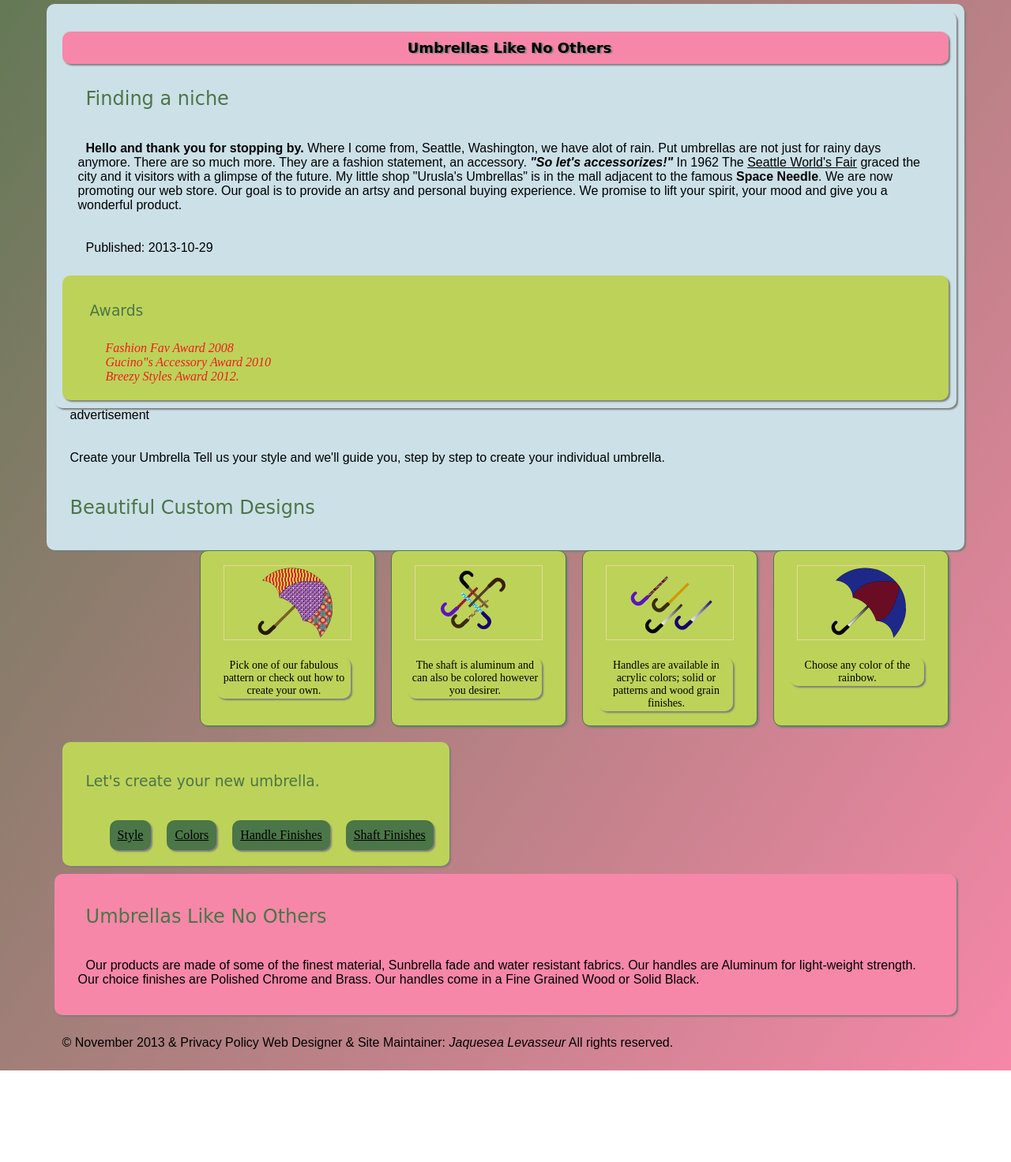
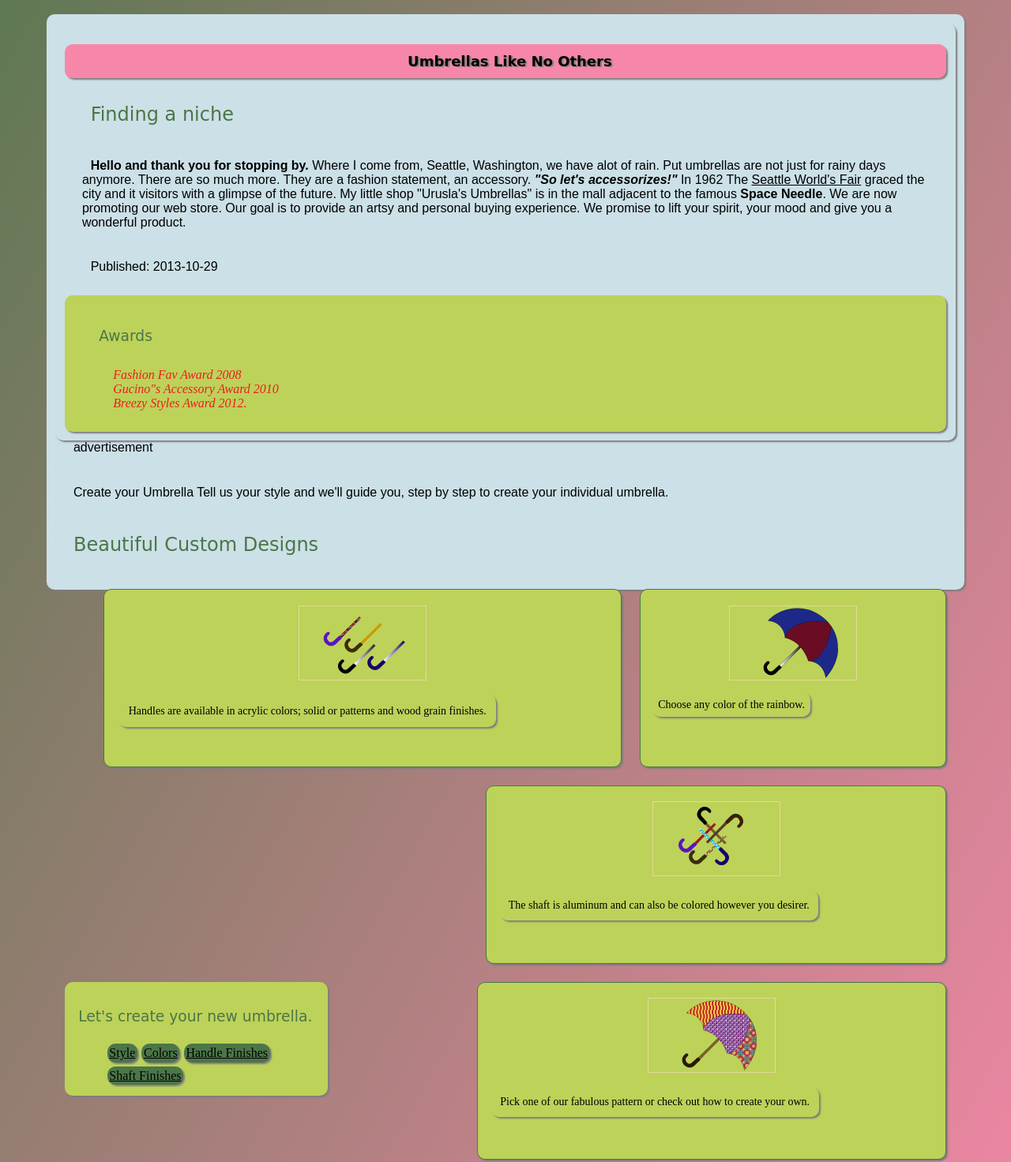
Before and after one commit to jaquesea/Urusla-s-Umbrellas, a plain HTML site: page index.html in a window 1280 px wide. Shown: the part 547-2019 px from the top of the page at 79% size. Before the commit the page ends 1903 px from the top, so only its background shows below. Drawn offline with Linux system fonts and the light colour scheme; a web font is replaced by a local one.

Commit message:
More Responive
Please grade this final entry of the night.  Thank you

```diff
--- a/css/main.css
+++ b/css/main.css
@@ -41,7 +41,7 @@ body{
 
 #nav li{
 	background-color: #4b7648; /*--pink---*/
-	padding: 10px;
+	padding: 1%;
 	display: inline;
 	border-radius: 10px;
 	-mox-box-shadow: 2px 2px 2px #7f7d7c;
@@ -56,7 +56,7 @@ h1{
 	font-weight: bold;
 	text-shadow: 2px 1px 1px #7f7d7c;
 	color: black;
-	padding: 10px 20px;
+	padding: 1% 2%;
 }
 
 
@@ -66,7 +66,7 @@ h2, h3, h4{
 	font-family: 'Mystery Quest', cursive;
 	font-weight: normal;
 	color: #4b7648;
-	padding: 10px 20px;
+	padding: 1% 2%;
 }
 
 ul li{
@@ -79,7 +79,7 @@ ul li{
 .logo{
 	border: Dashed 3px #cce0e7;
 	border-radius: 10px;
-	margin: 10px;
+	margin: 1%;
 	max-width: 100%;
 
 }
@@ -87,7 +87,7 @@ ul li{
 p{
 	font-family: 'News Cycle', sans-serif;
 	color: #000000;
-	padding: 10px 20px;
+	padding: 1% 2%;
 }
 
 ol li{
@@ -123,18 +123,18 @@ a:focus{
 	-mox-box-shadow: 2px 2px 2px #7f7d7c;
  	-webkit-box-shadow: 2px 2px 2px #7f7d7c;
  	box-shadow: 2px 2px 2px #7f7d7c;
- 	padding: 10px;
+ 	padding: 1%;
 
 }
 
 article{
-	text-indent: 10px;
+	text-indent: 1%;
 	background-color: #cce0e7; /*--lt blue--*/
 	border-radius: 10px;
 	-mox-box-shadow: 2px 2px 2px #7f7d7c;
  	-webkit-box-shadow: 2px 2px 2px #7f7d7c;
  	box-shadow: 2px 2px 2px #7f7d7c;
- 	padding: 10px;
+ 	padding: 1%;
  	-moz-column-count: 3;
 	-moz-colum-gap: 0.3857142857148%;
 	float: left;
@@ -143,7 +143,7 @@ article{
 
 article h1{
 	background-color: #f687a8; /*--pink--*/
-	font-size: 18px;
+	font-size: 1.125em;
 	border-radius: 10px;
 	-mox-box-shadow: 2px 2px 2px #7f7d7c;
  	-webkit-box-shadow: 2px 2px 2px #7f7d7c;
@@ -151,20 +151,20 @@ article h1{
 }
 
 #Contact{
-	text-indent: 10px;
+	text-indent: 1%;
 	background-color: #cce0e7; /*--lt blue--*/
 	border-radius: 10px;
 	-mox-box-shadow: 2px 2px 2px #7f7d7c;
  	-webkit-box-shadow: 2px 2px 2px #7f7d7c;
  	box-shadow: 2px 2px 2px #7f7d7c;
- 	padding: 10px;
+ 	padding: 1%;
 	float: left;
 	clear: right;
 	}
 
 table{
 	font-family: font-family: 'News Cycle', sans-serif;
-	font-size: 12px;
+	font-size: 1.000em;
 }
 
 td.head1 {
@@ -220,7 +220,7 @@ section{
 	-mox-box-shadow: 2px 2px 2px #7f7d7c;
  	-webkit-box-shadow: 2px 2px 2px #7f7d7c;
  	box-shadow: 2px 2px 2px #7f7d7c;
- 	padding: 5px;
+ 	padding: 1%;
 
 }
 
@@ -228,7 +228,7 @@ section{
 	background-color: #f687a8; /*--pink--*/
 	text-align: center;
 	font-family:
-	padding: 10px;
+	padding: 1%;
 	display: inline;
 	border-radius: 10px;
 	-mox-box-shadow: 2px 2px 2px #7f7d7c;
@@ -238,8 +238,8 @@ section{
 
 .gallery div{
 	background-color: #bdd259; /*--lime green--*/
-	margin: 10px;
-	padding: 10px;
+	margin: 1%;
+	padding: 1%;
 	border-radius: 10px;
 	-mox-box-shadow: 2px 2px 2px #7f7d7c;
  	-webkit-box-shadow: 2px 2px 2px #7f7d7c;
@@ -248,11 +248,11 @@ section{
 }
 
 div.img {
-  margin: 10px;
-  padding:10px;
+  margin: 1%;
+  padding:1%;
   border: 1px solid #4b7648; /*--hunter gr--*/
   height: 201px;
-  width: 200px;
+  width: 20.833333333333;
   float: right;
   clear: none;
   text-align: center;
@@ -273,9 +273,9 @@ div.img a:hover img{
 div.desc{
   text-align: center;
   font-size: .875em;
-  width: 166px;
-  margin: 10px;
-  padding: 2px;
+  width: 18.444444444444;
+  margin: 1%;
+  padding: 2%;
   float: center;
   clear: both;
   }
@@ -283,8 +283,8 @@ div.desc{
 #sidebar ol li{
 	background-color: #4b7648; /*--hunter gr--*/
 	width: auto;
-	margin: 10px;
-	padding: 10px;
+	margin: 1%;
+	padding: 1%;
 	display: inline;
 	border-radius: 10px;
 	-mox-box-shadow: 2px 2px 2px #7f7d7c;
@@ -295,14 +295,14 @@ div.desc{
 }
 
 #product_info{
-	text-indent: 10px;
+	text-indent: 1%;
 	background-color: #f687a8; /*--pink--*/
 	border-radius: 10px;
 	-mox-box-shadow: 2px 2px 2px #7f7d7c;
  	-webkit-box-shadow: 2px 2px 2px #7f7d7c;
  	box-shadow: 2px 2px 2px #7f7d7c;
- 	marging: 10px;
- 	padding: 10px;
+ 	margin: 1%;
+ 	padding: 1%;
  	overflow: auto;   /*--hidden, scroll--*/
  	float: right;
  	clear: both;
@@ -338,6 +338,18 @@ div.desc{
 		width: auto;
 		float; none;
 	}
+	#sidebar{
+		width: auto;
+		float; none;
+	}
+	#product_info{
+		width: auto;
+		float; none;
+	}
+	#footer{
+		width: auto;
+		float; none;
+	}
 }
 
 /*--for 480px or less--*/
@@ -362,6 +374,9 @@ div.desc{
 	#wrapper{
 		background-color: #4b7648;
 	}
+	.gallery{
+		display: none;
+	}
 }
 
 /*--
```
